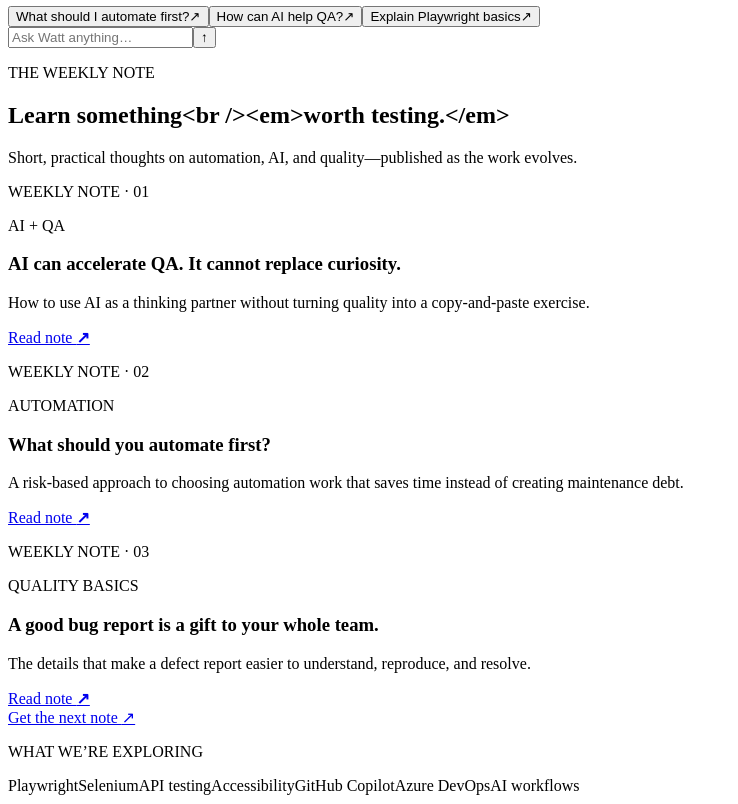
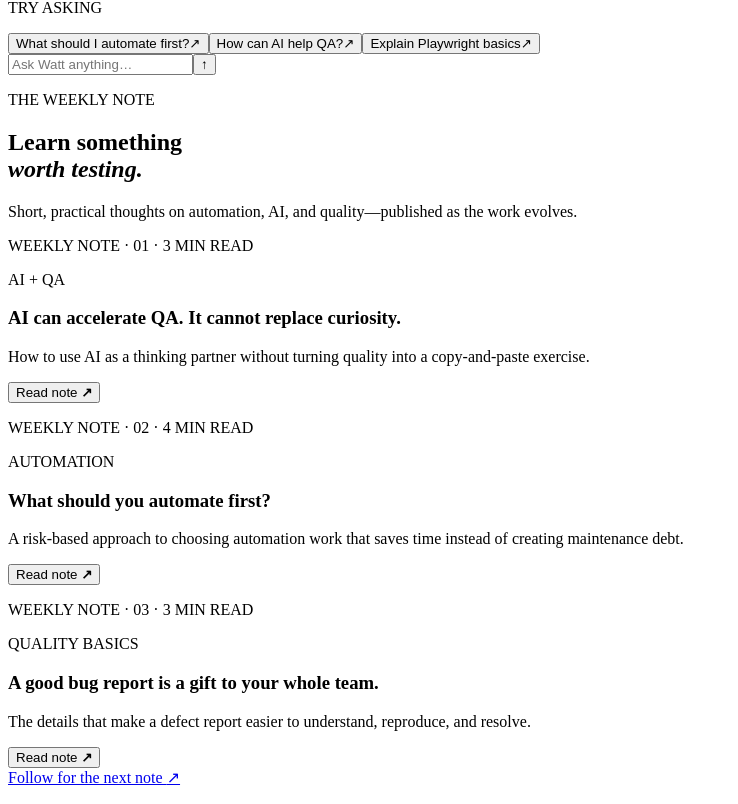
Before and after one commit to Dream-Like-King/itswatts, a React (Vite) app: page / in a window 1280 px wide. Shown: the part 1956-2760 px from the top of the page, without its empty margins (0-738 px from the left). Built offline with nearby package versions, Linux system fonts and the light colour scheme; the HTML template or start-up script is replaced by a standard one.

Commit message:
Updated Weekly Notes

```diff
--- a/src/App.tsx
+++ b/src/App.tsx
@@ -1,8 +1,9 @@
 import { Navbar } from './components/Navbar'
 import { SectionHeading } from './components/SectionHeading'
 import { AskWatt } from './components/AskWatt'
+import { WeeklyNotes } from './components/WeeklyNotes'
 import { Logo } from './components/Logo'
-import { focusAreas, learningPaths, posts, toolkits } from './data/site'
+import { focusAreas, learningPaths, toolkits } from './data/site'
 
 function App() {
   return <main id="top">
@@ -17,11 +18,11 @@ function App() {
 
     <section className="capabilities section" id="learn"><SectionHeading eyebrow="START HERE" title="Build your QA foundation." copy="Clear learning paths for the skills that matter most in modern quality engineering." /><div className="learning-grid">{learningPaths.map((path) => <article className="learning-card" key={path.number}><span>{path.number}</span><div className="plus">+</div><h3>{path.title}</h3><p>{path.text}</p><div className="tags">{path.tags.map((tag) => <i key={tag}>{tag}</i>)}</div><a href="#toolkits">Explore path <b>↗</b></a></article>)}</div></section>
 
-    <section className="toolkits section" id="tools"><SectionHeading eyebrow="QA TOOLKITS" title="Useful tools.<br /><em>No fluff.</em>" copy="Small resources designed to make your day-to-day quality work clearer, faster, and more confident." /><div className="toolkit-list">{toolkits.map(([number, title, description, status]) => <article key={number}><span>{number}</span><h3>{title}</h3><p>{description}</p><em>{status}</em></article>)}</div></section>
+    <section className="toolkits section" id="tools"><SectionHeading eyebrow="QA TOOLKITS" title={<>Useful tools.<br /><em>No fluff.</em></>} copy="Small resources designed to make your day-to-day quality work clearer, faster, and more confident." /><div className="toolkit-list">{toolkits.map(([number, title, description, status]) => <article key={number}><span>{number}</span><h3>{title}</h3><p>{description}</p><em>{status}</em></article>)}</div></section>
 
     <AskWatt />
 
-    <section className="weekly section" id="weekly"><SectionHeading eyebrow="THE WEEKLY NOTE" title="Learn something<br /><em>worth testing.</em>" copy="Short, practical thoughts on automation, AI, and quality—published as the work evolves." /><div className="posts-grid">{posts.map((post) => <article className="post-card" key={post.title}><p className="post-date">{post.date}</p><span>{post.category}</span><h3>{post.title}</h3><p>{post.description}</p><a href="#contact">Read note <b>↗</b></a></article>)}</div><a className="button outline" href="#contact">Get the next note <span>↗</span></a></section>
+    <WeeklyNotes />
 
     <section className="focus section"><p className="eyebrow">WHAT WE’RE EXPLORING</p><div>{focusAreas.map((area) => <span key={area}>{area}</span>)}</div></section>
 
--- a/src/components/SectionHeading.tsx
+++ b/src/components/SectionHeading.tsx
@@ -1,4 +1,6 @@
-type Props = { eyebrow: string; title: string; copy?: string }
+import type { ReactNode } from 'react'
+
+type Props = { eyebrow: string; title: ReactNode; copy?: string }
 export function SectionHeading({ eyebrow, title, copy }: Props) {
   return <div className="section-heading"><p className="eyebrow">{eyebrow}</p><h2>{title}</h2>{copy && <p className="section-copy">{copy}</p>}</div>
 }
--- /dev/null
+++ b/src/components/WeeklyNotes.tsx
@@ -0,0 +1,20 @@
+import { useEffect, useState } from 'react'
+import { posts } from '../data/site'
+
+export function WeeklyNotes() {
+  const [activeIndex, setActiveIndex] = useState<number | null>(null)
+  const activePost = activeIndex === null ? null : posts[activeIndex]
+
+  useEffect(() => {
+    const closeOnEscape = (event: KeyboardEvent) => { if (event.key === 'Escape') setActiveIndex(null) }
+    window.addEventListener('keydown', closeOnEscape)
+    return () => window.removeEventListener('keydown', closeOnEscape)
+  }, [])
+
+  return <section className="weekly section" id="weekly">
+    <div className="section-heading"><p className="eyebrow">THE WEEKLY NOTE</p><h2>Learn something<br /><em>worth testing.</em></h2><p className="section-copy">Short, practical thoughts on automation, AI, and quality—published as the work evolves.</p></div>
+    <div className="posts-grid">{posts.map((post, index) => <article className="post-card" key={post.title}><p className="post-date">{post.date} · {post.readTime}</p><span>{post.category}</span><h3>{post.title}</h3><p>{post.description}</p><button onClick={() => setActiveIndex(index)}>Read note <b>↗</b></button></article>)}</div>
+    <a className="button outline" href="https://www.linkedin.com/in/derrick-watson-watson/" target="_blank" rel="noreferrer">Follow for the next note <span>↗</span></a>
+    {activePost && <div className="note-overlay" role="presentation" onMouseDown={() => setActiveIndex(null)}><article className="note-dialog" role="dialog" aria-modal="true" aria-labelledby="note-title" onMouseDown={(event) => event.stopPropagation()}><button className="note-close" onClick={() => setActiveIndex(null)} aria-label="Close article">×</button><p className="eyebrow">{activePost.date} · {activePost.category}</p><h2 id="note-title">{activePost.title}</h2><p className="note-intro">{activePost.intro}</p>{activePost.sections.map(([heading, copy]) => <section key={heading}><h3>{heading}</h3><p>{copy}</p></section>)}<div className="note-footer"><span>{activePost.readTime}</span><button onClick={() => setActiveIndex(null)}>Back to notes ↑</button></div></article></div>}
+  </section>
+}
--- a/src/data/site.ts
+++ b/src/data/site.ts
@@ -11,9 +11,21 @@ export const toolkits = [
 ]
 
 export const posts = [
-  { date: 'WEEKLY NOTE · 01', category: 'AI + QA', title: 'AI can accelerate QA. It cannot replace curiosity.', description: 'How to use AI as a thinking partner without turning quality into a copy-and-paste exercise.' },
-  { date: 'WEEKLY NOTE · 02', category: 'AUTOMATION', title: 'What should you automate first?', description: 'A risk-based approach to choosing automation work that saves time instead of creating maintenance debt.' },
-  { date: 'WEEKLY NOTE · 03', category: 'QUALITY BASICS', title: 'A good bug report is a gift to your whole team.', description: 'The details that make a defect report easier to understand, reproduce, and resolve.' },
+  {
+    date: 'WEEKLY NOTE · 01', category: 'AI + QA', readTime: '3 MIN READ', title: 'AI can accelerate QA. It cannot replace curiosity.', description: 'How to use AI as a thinking partner without turning quality into a copy-and-paste exercise.',
+    intro: 'AI can make a QA professional faster. It can help turn rough requirements into test ideas, summarize a confusing defect, or create a first draft of documentation. But the tool does not understand your users, your risks, or the small details that make a feature feel wrong.',
+    sections: [['Use AI for a first pass', 'Let AI help you expand a requirement into scenarios, edge cases, and questions. Treat that output as a starting point—not proof that coverage is complete.'], ['Keep the human work human', 'Risk assessment, exploratory testing, and deciding what matters most still require context. Curiosity is what turns a list of test cases into meaningful quality work.'], ['A practical prompt', 'Try: “What assumptions could make this user story fail for a first-time user, a returning user, or someone using a keyboard?” Then investigate the answers in the product.']],
+  },
+  {
+    date: 'WEEKLY NOTE · 02', category: 'AUTOMATION', readTime: '4 MIN READ', title: 'What should you automate first?', description: 'A risk-based approach to choosing automation work that saves time instead of creating maintenance debt.',
+    intro: 'The best automation candidate is not always the most complicated workflow. Start with repeatable, high-value checks that give your team feedback when it matters.',
+    sections: [['Look for repetition and risk', 'A stable flow that runs every release, protects important business behavior, or frequently breaks is a strong candidate. Repetition alone is not enough—pair it with meaningful risk.'], ['Avoid automating chaos', 'A feature that is changing every day may be better served by exploratory testing until the experience settles. Automating unstable behavior too early creates maintenance work instead of confidence.'], ['Start small, learn quickly', 'Automate one clear path end to end. Make it readable, reliable, and easy for another person to understand. Then expand from a solid foundation.']],
+  },
+  {
+    date: 'WEEKLY NOTE · 03', category: 'QUALITY BASICS', readTime: '3 MIN READ', title: 'A good bug report is a gift to your whole team.', description: 'The details that make a defect report easier to understand, reproduce, and resolve.',
+    intro: 'A defect report is not just a record of what went wrong. It is a communication tool that helps the next person understand the problem without having to rediscover it.',
+    sections: [['Make the behavior easy to see', 'State what you did, what you expected, and what actually happened. Include the environment, account state, and any conditions that make the problem repeatable.'], ['Explain the impact', 'A clear title tells the team what is affected. A short impact statement explains why it matters to a user, business process, or release.'], ['Reduce the back-and-forth', 'Add useful screenshots, logs, or a short video when they make the issue clearer. The goal is not more detail—it is the right detail.']],
+  },
 ]
 
 export const focusAreas = ['Playwright', 'Selenium', 'API testing', 'Accessibility', 'GitHub Copilot', 'Azure DevOps', 'AI workflows']
```
Also changed, not shown: src/styles/global.css, 4 other files (tests, documents, lock files or other folders).
